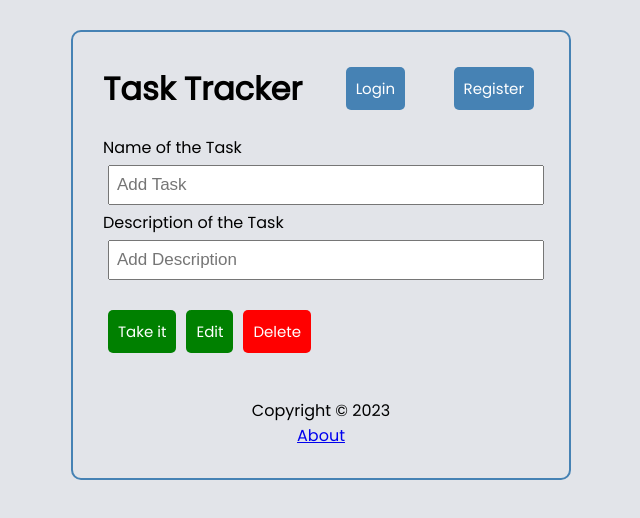
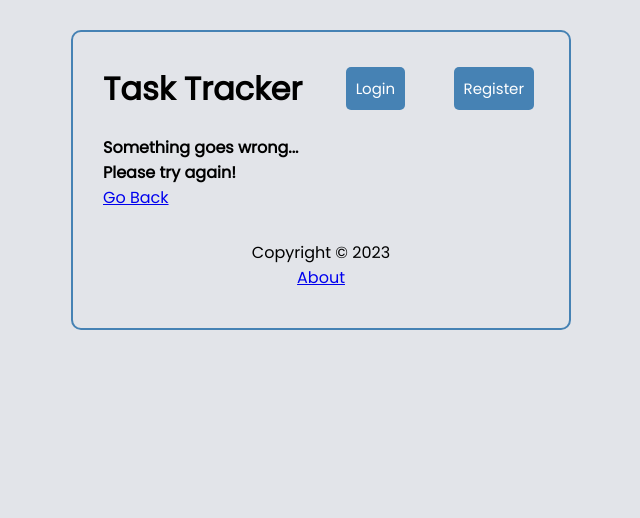
Before and after one commit to kalinsky-dev/TASK-TRACKER, a React (Create React App) app: page /server-error in a window 1280 px wide. Shown: the top 518 px of the page, without its empty margins (319-959 px from the left). Built offline with nearby package versions, Linux system fonts and the light colour scheme.

Commit message:
create AuthError and ServerError Components

```diff
--- a/src/App.js
+++ b/src/App.js
@@ -3,12 +3,13 @@ import { useState } from 'react';
 import { Routes, Route, useNavigate } from 'react-router-dom';
 import About from './components/About';
 import AddTask from './components/AddTask';
-import Error from './components/Error';
+import AuthError from './components/AuthError';
 import Footer from './components/Footer';
 import Header from "./components/Header";
 import Home from "./components/Home";
 import Login from './components/Login';
 import Register from './components/Register';
+import ServerError from './components/ServerError';
 import TaskDelete from './components/TaskDelete';
 import TaskDetails from './components/TaskDetails';
 
@@ -90,7 +91,8 @@ function App() {
           <Route path='/:taskId/delete' element={<TaskDelete
             onDeleteHandler={onDeleteHandler} />}>
           </Route>
-          <Route path='/error' element={<Error />}></Route>
+          <Route path='/auth-error' element={<AuthError />}></Route>
+          <Route path='/server-error' element={<ServerError />}></Route>
           <Route path='/about' element={<About />}></Route>
         </Routes>
       </main>
--- a/src/components/Error.js
+++ b/src/components/AuthError.js
@@ -1,7 +1,7 @@
 import { Link } from "react-router-dom";
 
 
-const Error = () => {
+const AuthError = () => {
   return (
     <div>
       <h4>Your email or password is wrong...</h4>
@@ -11,4 +11,4 @@ const Error = () => {
   );
 };
 
-export default Error;
+export default AuthError;
--- a/src/components/Login.js
+++ b/src/components/Login.js
@@ -19,10 +19,14 @@ const Login = () => {
     // console.log(formValues);
     login(formValues)
       .then(authData => {
-        console.log(authData);
+        if (authData.code === 403) {
+          navigate('/auth-error')
+        } else {
+          console.log(authData);
+        }
       })
       .catch(() => {
-        navigate('/error')
+        navigate('/server-error')
       })
   };
 
--- /dev/null
+++ b/src/components/ServerError.js
@@ -0,0 +1,14 @@
+import { Link } from "react-router-dom";
+
+
+const ServerError = () => {
+  return (
+    <div>
+      <h4>Something goes wrong...</h4>
+      <h4>Please try again!</h4>
+      <Link to="/">Go Back</Link>
+    </div>
+  );
+};
+
+export default ServerError;
```
